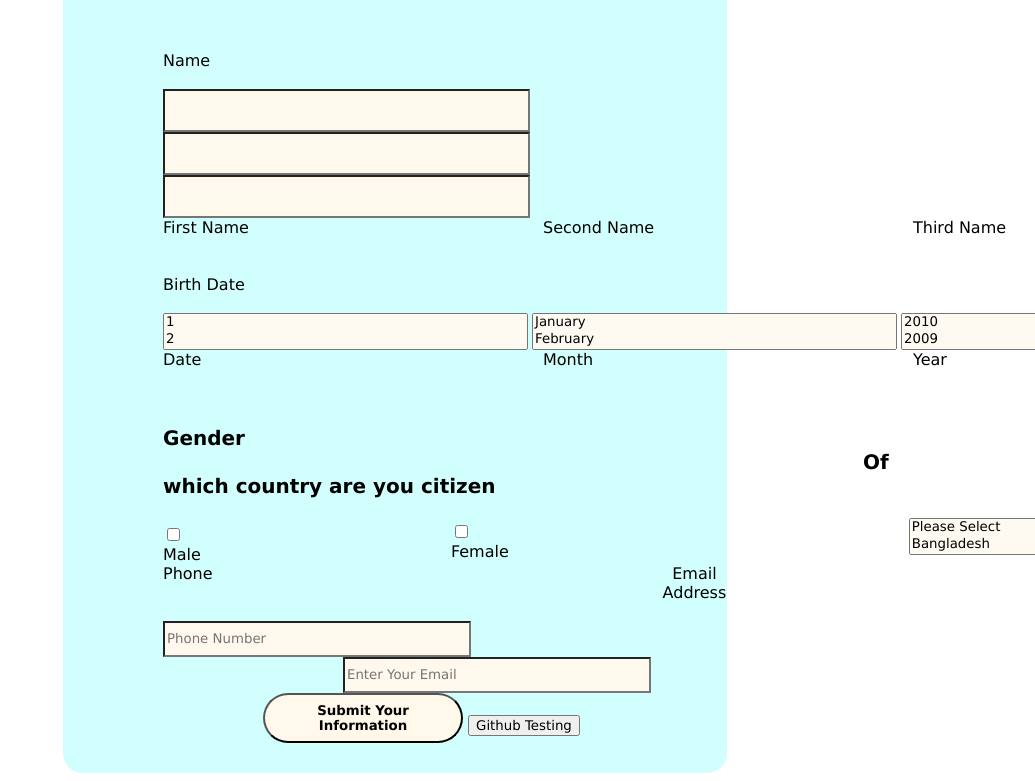
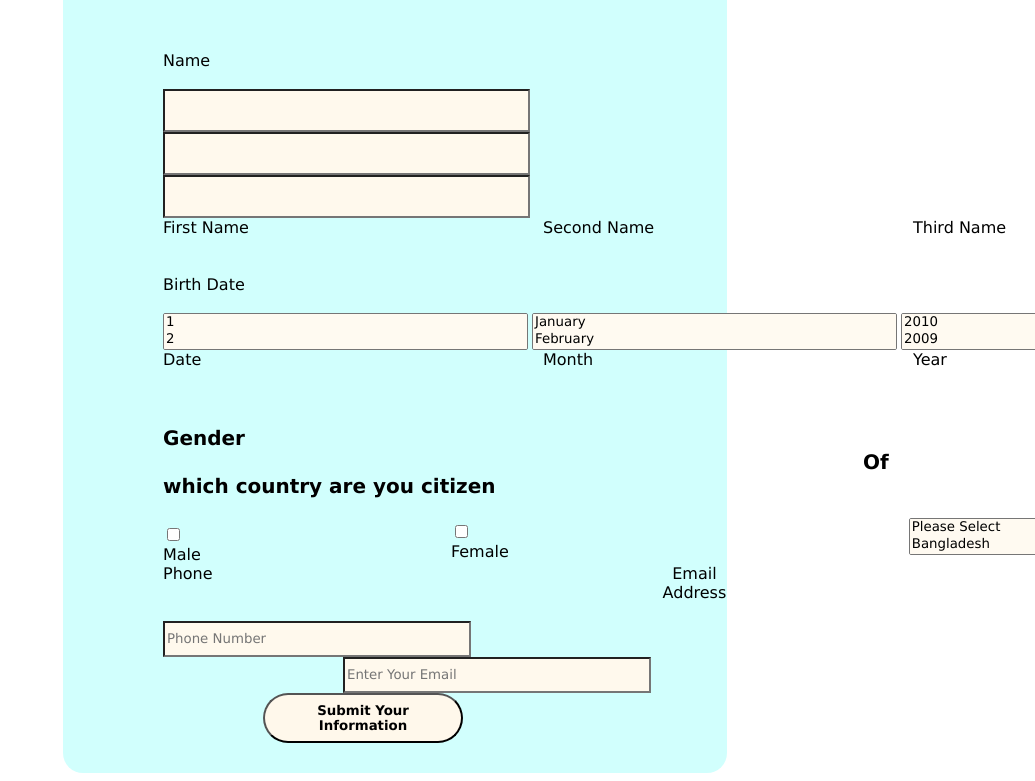
Before and after one commit to adiyat-shihab/programming-hero-admission, a plain HTML site: page progamming hero.html in a window 1280 px wide. Shown: the part 395-1176 px from the top of the page, without its empty margins (245-1280 px from the left). Drawn offline with Linux system fonts and the light colour scheme.

Commit message:
this is back to normal

```diff
--- a/progamming hero.html
+++ b/progamming hero.html
@@ -267,7 +267,7 @@
               >Submit Your Information</b
             >
           </button>
-          <button>Github Testing</button>
+
         </div>
       </div>
     </div>
```
